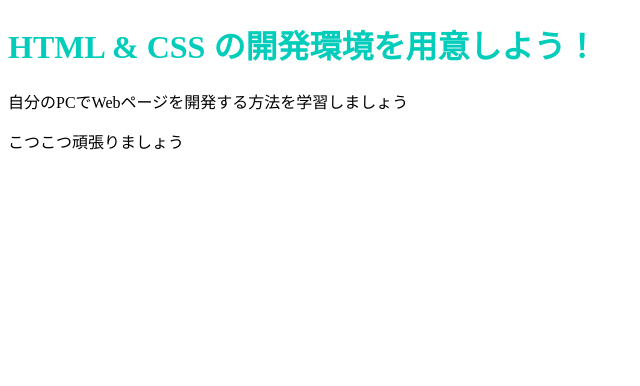
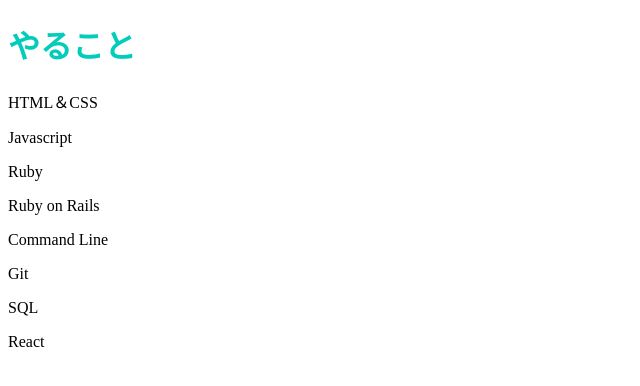
Before and after one commit to nalessonna/lesson, a plain HTML site: page index.html in a window 1280 px wide. Shown: the whole page, without its empty margins (0-640 px from the left). Drawn offline with Linux system fonts and the light colour scheme.

Commit message:
Update index.html

```diff
--- a/index.html
+++ b/index.html
@@ -3,12 +3,19 @@
 <html>
   <head>
     <meta charset="utf-8">
-    <title>Progate</title>
+    <title>"いとうの進捗"</title>
   </head>
       <link rel="stylesheet" href="stylesheet.css">
   <body>
-    <h1 class="title">HTML & CSS の開発環境を用意しよう！</h1>
-    <p>自分のPCでWebページを開発する方法を学習しましょう</p>
-    <p>こつこつ頑張りましょう
+    <h1 class="title">やること</h1>
+      <div class="やることリスト"></div>
+        <P>HTML＆CSS</P>
+        <P>Javascript</P>
+        <P>Ruby</P>
+        <P>Ruby on Rails</P>
+        <P>Command Line</P>
+        <P>Git</P>
+        <P>SQL</P>
+        <P>React</P>
   </body>
 </html>
```
